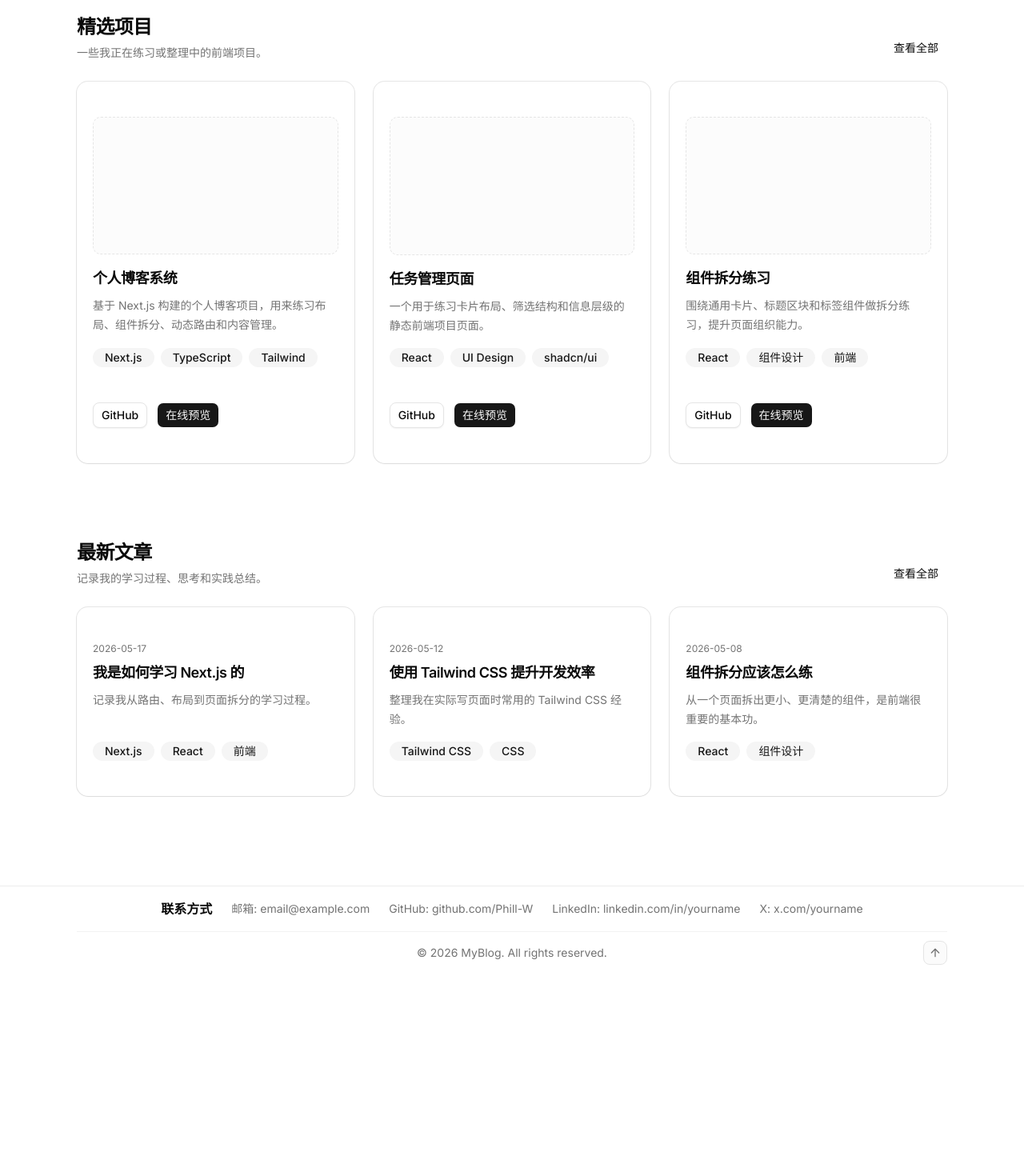
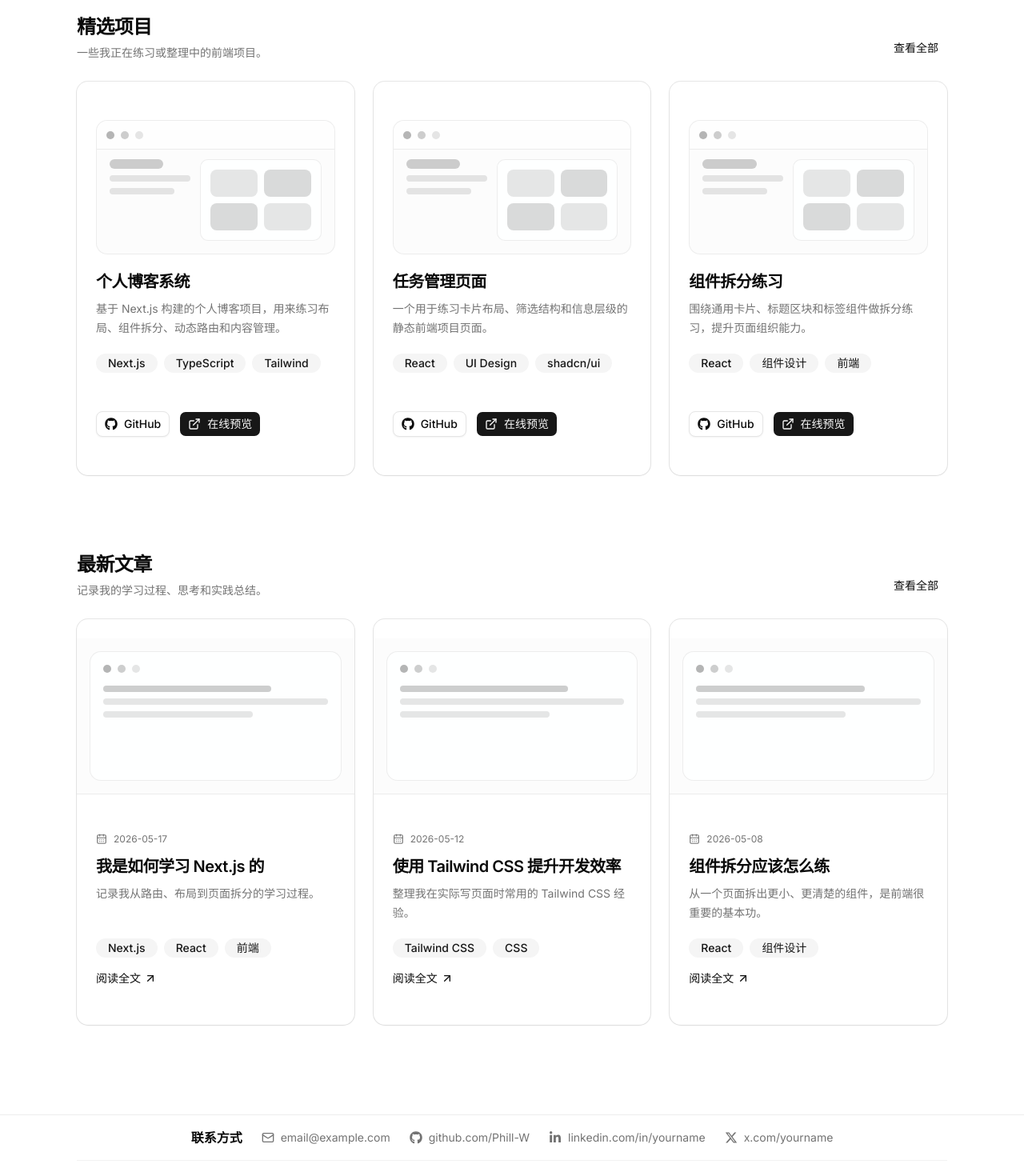
Before and after one commit to Phill-W/my-blog, a Next.js app: page / in a window 1280 px wide. Shown: the part 700-2160 px from the top of the page at 80% size. Before the commit the page ends 1917 px from the top, so only its background shows below. Built offline with nearby package versions, Linux system fonts and the light colour scheme.

Commit message:
feat: 优化首页与卡片视觉反馈

```diff
--- a/components/PostCard.tsx
+++ b/components/PostCard.tsx
@@ -1,6 +1,8 @@
 import Link from "next/link";
+import { ArrowUpRight, CalendarDays } from "lucide-react";
+
+import TagList from "@/components/TagList";
 import { Card, CardContent } from "@/components/ui/card";
-import TagList from "@/components/TagList";
 
 type PostCardProps = {
   title: string;
@@ -18,21 +20,54 @@ export default function PostCard({
   href,
 }: PostCardProps) {
   return (
-    <Link href={href} className="block h-full">
-      <Card className="h-full border-border/70 transition-all hover:-translate-y-1 hover:shadow-md">
-        <CardContent className="flex h-full flex-col gap-4 p-5">
-          <div className="space-y-2">
-            <p className="text-xs text-muted-foreground">{date}</p>
-            <h3 className="text-lg font-semibold tracking-tight text-foreground">
-              {title}
-            </h3>
-            <p className="text-sm leading-6 text-muted-foreground">
-              {description}
-            </p>
+    <Link
+      href={href}
+      className="group block h-full rounded-2xl outline-none focus-visible:ring-[3px] focus-visible:ring-ring/50"
+    >
+      <Card className="h-full overflow-hidden border-border/70 bg-background transition-all duration-200 group-hover:-translate-y-1 group-hover:border-foreground/20 group-hover:shadow-lg">
+        <div className="relative aspect-[16/9] border-b border-border/70 bg-muted/30">
+          <div className="absolute inset-4 rounded-xl border border-border/70 bg-background/70 p-4">
+            <div className="mb-4 flex items-center gap-2">
+              <span className="h-2.5 w-2.5 rounded-full bg-foreground/30" />
+              <span className="h-2.5 w-2.5 rounded-full bg-foreground/20" />
+              <span className="h-2.5 w-2.5 rounded-full bg-foreground/10" />
+            </div>
+
+            <div className="space-y-2">
+              <span className="block h-2 w-3/4 rounded-full bg-foreground/20" />
+              <span className="block h-2 w-full rounded-full bg-foreground/10" />
+              <span className="block h-2 w-2/3 rounded-full bg-foreground/10" />
+            </div>
+          </div>
+        </div>
+
+        <CardContent className="flex h-full flex-col gap-5 p-5 sm:p-6">
+          <div className="space-y-3">
+            <div className="flex items-center gap-2 text-xs text-muted-foreground">
+              <CalendarDays className="h-3.5 w-3.5" aria-hidden="true" />
+              <span>{date}</span>
+            </div>
+
+            <div className="space-y-2">
+              <h3 className="text-lg font-semibold tracking-tight text-foreground sm:text-xl">
+                {title}
+              </h3>
+              <p className="line-clamp-3 text-sm leading-6 text-muted-foreground">
+                {description}
+              </p>
+            </div>
           </div>
 
-          <div className="mt-auto">
+          <div className="mt-auto space-y-4">
             <TagList tags={tags} />
+
+            <div className="flex items-center gap-1 text-sm font-medium text-foreground">
+              <span>阅读全文</span>
+              <ArrowUpRight
+                className="h-4 w-4 transition-transform group-hover:translate-x-0.5 group-hover:-translate-y-0.5"
+                aria-hidden="true"
+              />
+            </div>
           </div>
         </CardContent>
       </Card>
--- a/components/ProjectCard.tsx
+++ b/components/ProjectCard.tsx
@@ -1,8 +1,10 @@
 import Link from "next/link";
+import { ExternalLink } from "lucide-react";
+import { FaGithub } from "react-icons/fa";
 
 import TagList from "@/components/TagList";
+import { buttonVariants } from "@/components/ui/button";
 import { Card, CardContent, CardFooter } from "@/components/ui/card";
-import { buttonVariants } from "@/components/ui/button";
 import { cn } from "@/lib/utils";
 
 type ProjectCardProps = {
@@ -21,15 +23,38 @@ export default function ProjectCard({
   previewHref,
 }: ProjectCardProps) {
   return (
-    <Card className="flex h-full flex-col border-border/70">
-      <CardContent className="flex flex-1 flex-col gap-4 p-5">
-        <div className="aspect-video rounded-lg border border-dashed border-border bg-muted/30" />
+    <Card className="group flex h-full flex-col overflow-hidden border-border/70 bg-background transition-all duration-200 hover:-translate-y-1 hover:border-foreground/20 hover:shadow-lg">
+      <CardContent className="flex flex-1 flex-col gap-5 p-5 sm:p-6">
+        <div className="relative aspect-video overflow-hidden rounded-xl border border-border/70 bg-muted/30">
+          <div className="absolute inset-x-0 top-0 flex h-9 items-center gap-2 border-b border-border/70 bg-background/70 px-3">
+            <span className="h-2.5 w-2.5 rounded-full bg-foreground/30" />
+            <span className="h-2.5 w-2.5 rounded-full bg-foreground/20" />
+            <span className="h-2.5 w-2.5 rounded-full bg-foreground/10" />
+          </div>
+
+          <div className="grid h-full grid-cols-[0.8fr_1.2fr] gap-3 px-4 pb-4 pt-12">
+            <div className="space-y-2">
+              <span className="block h-3 w-2/3 rounded-full bg-foreground/20" />
+              <span className="block h-2 w-full rounded-full bg-foreground/10" />
+              <span className="block h-2 w-4/5 rounded-full bg-foreground/10" />
+            </div>
+
+            <div className="rounded-lg border border-border/70 bg-background/70 p-3">
+              <div className="grid h-full grid-cols-2 gap-2">
+                <span className="rounded-md bg-foreground/10" />
+                <span className="rounded-md bg-foreground/15" />
+                <span className="rounded-md bg-foreground/15" />
+                <span className="rounded-md bg-foreground/10" />
+              </div>
+            </div>
+          </div>
+        </div>
 
         <div className="space-y-2">
-          <h3 className="text-lg font-semibold tracking-tight text-foreground">
+          <h3 className="text-lg font-semibold tracking-tight text-foreground sm:text-xl">
             {name}
           </h3>
-          <p className="text-sm leading-6 text-muted-foreground">
+          <p className="line-clamp-3 text-sm leading-6 text-muted-foreground">
             {description}
           </p>
         </div>
@@ -39,17 +64,26 @@ export default function ProjectCard({
         </div>
       </CardContent>
 
-      <CardFooter className="flex gap-3 p-5 pt-0">
+      <CardFooter className="flex flex-wrap gap-3 p-5 pt-0 sm:p-6 sm:pt-0">
         <Link
           href={githubHref}
-          className={cn(buttonVariants({ variant: "outline", size: "sm" }))}
+          className={cn(
+            buttonVariants({ variant: "outline", size: "sm" }),
+            "gap-2",
+          )}
         >
+          <FaGithub className="h-4 w-4" aria-hidden="true" />
           GitHub
         </Link>
+
         <Link
           href={previewHref}
-          className={cn(buttonVariants({ variant: "default", size: "sm" }))}
+          className={cn(
+            buttonVariants({ variant: "default", size: "sm" }),
+            "gap-2",
+          )}
         >
+          <ExternalLink className="h-4 w-4" aria-hidden="true" />
           在线预览
         </Link>
       </CardFooter>
--- a/components/SiteFooter.tsx
+++ b/components/SiteFooter.tsx
@@ -1,10 +1,26 @@
 "use client";
 
 import Link from "next/link";
-import { ArrowUp } from "lucide-react";
+import { ArrowUp, Mail } from "lucide-react";
+import { FaGithub, FaLinkedinIn, FaXTwitter } from "react-icons/fa6";
 
 import { contacts, siteConfig } from "@/content/site";
 import Container from "@/components/Container";
+
+function getContactIcon(label: string) {
+  switch (label) {
+    case "邮箱":
+      return <Mail className="h-4 w-4" aria-hidden="true" />;
+    case "GitHub":
+      return <FaGithub className="h-4 w-4" aria-hidden="true" />;
+    case "LinkedIn":
+      return <FaLinkedinIn className="h-4 w-4" aria-hidden="true" />;
+    case "X":
+      return <FaXTwitter className="h-4 w-4" aria-hidden="true" />;
+    default:
+      return null;
+  }
+}
 
 export default function SiteFooter() {
   const scrollToTop = () => {
@@ -22,9 +38,10 @@ export default function SiteFooter() {
               <Link
                 key={item.label}
                 href={item.href}
-                className="transition-colors hover:text-foreground"
+                className="inline-flex items-center gap-2 transition-colors hover:text-foreground"
               >
-                {item.label}: {item.value}
+                {getContactIcon(item.label)}
+                <span>{item.value}</span>
               </Link>
             ))}
           </div>
```
